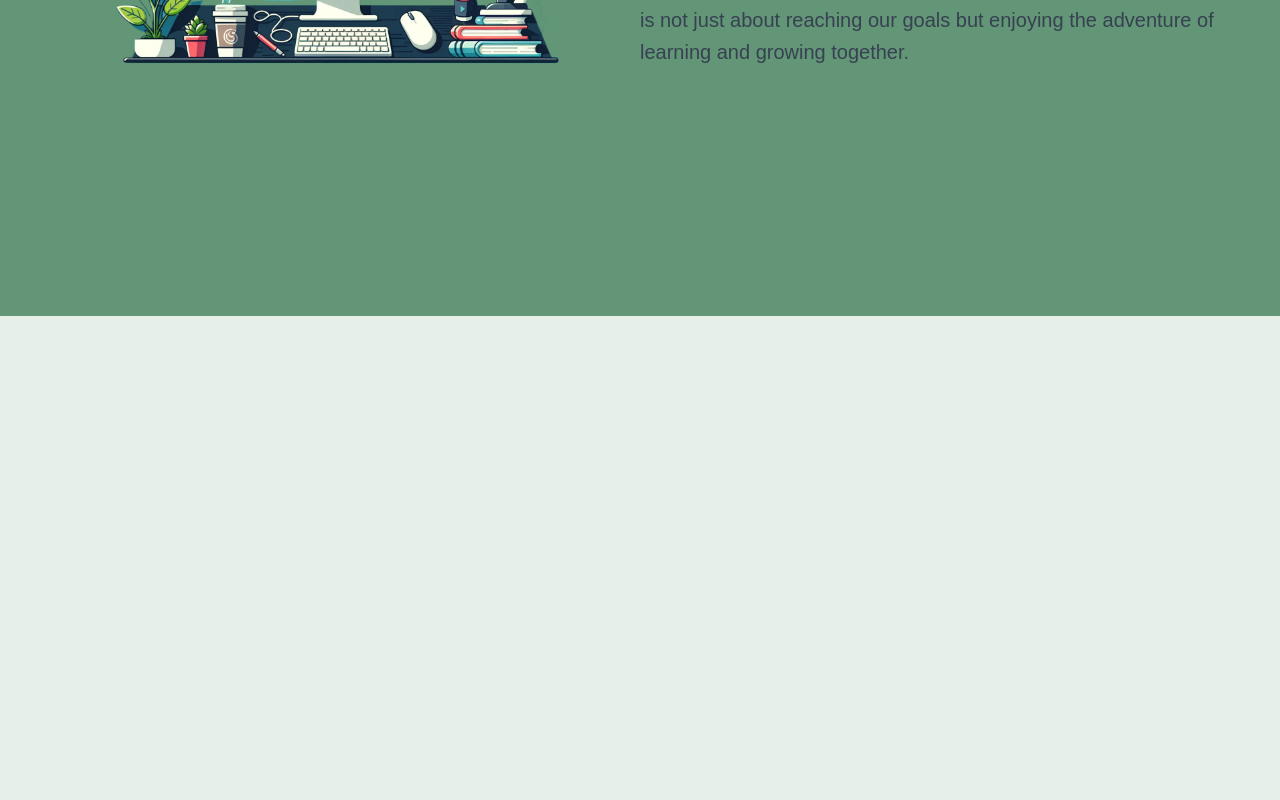
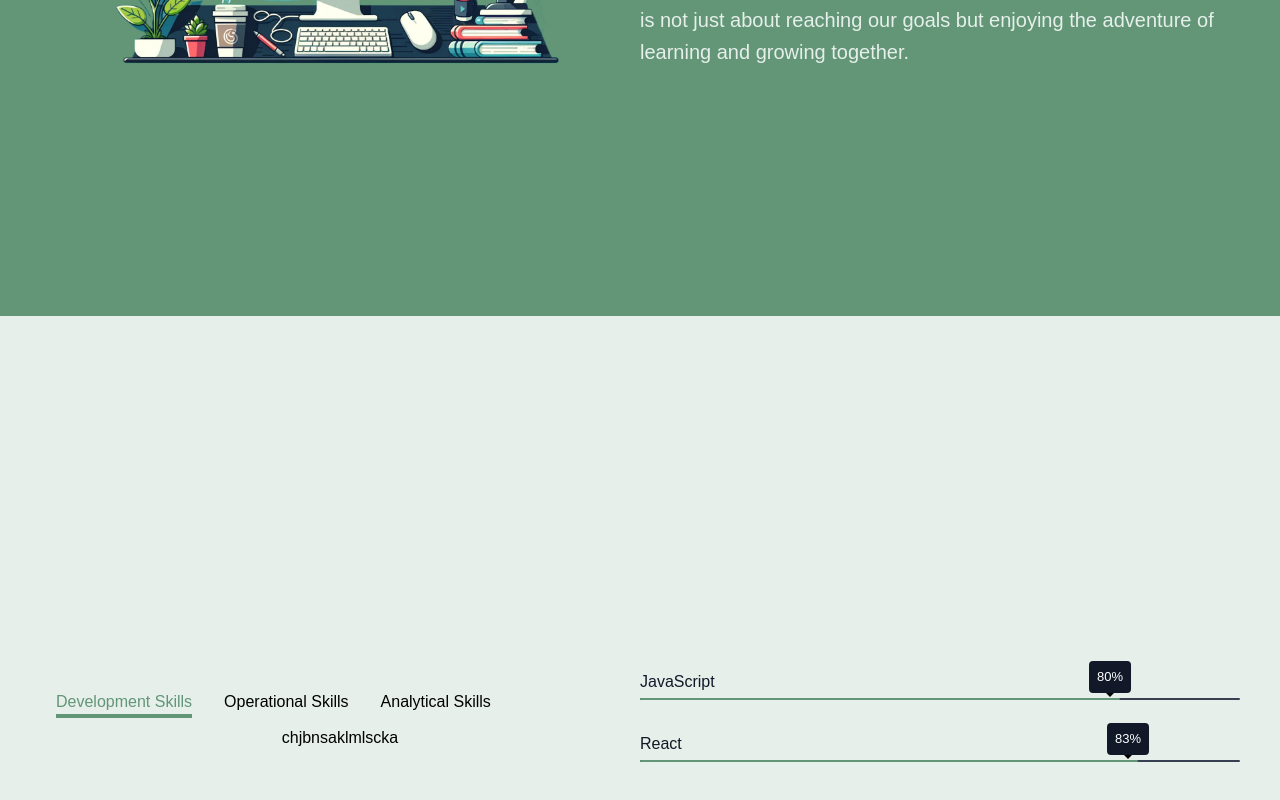
Before and after one commit to naveenjothi/portfolio, a Nuxt app: page / in a window 1280 px wide. Shown: the part 1284-2084 px from the top of the page. Before the commit the page ends 1600 px from the top, so only its background shows below. Built offline with nearby package versions, Linux system fonts and the light colour scheme.

Commit message:
Added Key facts section

```diff
--- a/components/home/about.vue
+++ b/components/home/about.vue
@@ -15,10 +15,10 @@
       </div>
       <!-- Right section for content -->
       <div class="md:flex-1 text-center md:text-left py-4 md:py-0">
-        <h1 class="text-2xl font-bold text-gray-900">
+        <h1 class="text-2xl font-bold text-[#e6efea]">
           Hi, I'm Naveen Jothi. Nice to meet you.
         </h1>
-        <h2 class="text-lg md:text-xl text-gray-700 font-medium mt-4">
+        <h2 class="text-lg md:text-xl text-[#e6efea] font-medium mt-4">
           Just over 3.5 years ago, I embarked on a journey in software
           engineering, focusing on crafting web applications that are both
           high-performing and cost-effective. Leading a team diverse and
--- /dev/null
+++ b/components/home/keyfacts.vue
@@ -0,0 +1,84 @@
+<template>
+  <div
+    data-aos="fade-up"
+    data-aos-duration="3000"
+    class="min-h-screen w-full px-4 md:px-10 flex flex-col md:flex-row items-center justify-center"
+  >
+    <div class="flex flex-col md:flex-row items-center justify-center w-full">
+      <!-- Tabs -->
+      <div class="w-1/2">
+        <ul class="flex flex-wrap justify-center md:justify-start">
+          <li
+            v-for="tab in tabs"
+            :key="tab.label"
+            class="mx-4 my-2 cursor-pointer"
+            :class="{
+              'text-primary border-b-4 border-primary': activeTab === tab.label,
+            }"
+            @click="activeTab = tab.label"
+          >
+            {{ tab.label }}
+          </li>
+        </ul>
+        <span v-if="tabData?.content" class="text-left">
+          {{ tabData?.content }}
+        </span>
+      </div>
+
+      <!-- Content -->
+      <div class="md:flex-1 text-center md:text-left py-4 md:py-0">
+        <!-- Content for Development Skills tab -->
+        <div v-if="activeTab === tabs[0].label">
+          <UiProgress :skills="developmentSkills" />
+        </div>
+        <div v-if="activeTab === tabs[1].label">
+          <UiProgress :skills="developmentSkills" />
+        </div>
+        <div v-if="activeTab === tabs[2].label">
+          <UiProgress :skills="developmentSkills" />
+        </div>
+        <!-- Add similar blocks for other tabs -->
+      </div>
+    </div>
+  </div>
+</template>
+
+<script setup lang="ts">
+import { ref } from "vue";
+
+const developmentSkills = ref([
+  { name: "JavaScript", level: 80 },
+  { name: "React", level: 95 },
+]);
+
+const tabs = ref([
+  {
+    label: "Development Skills",
+    content: "chjbnsaklmlscka",
+  },
+  {
+    label: "Operational Skills",
+    content: "",
+  },
+  {
+    label: "Analytical Skills",
+    content: "",
+  },
+]);
+
+const activeTab = ref<string>(tabs.value[0].label);
+
+const tabData = computed(() =>
+  tabs.value.find((x) => x.label == activeTab.value)
+);
+</script>
+
+<style scoped>
+/* Add any additional styles or overrides here */
+/* Ensure mobile responsiveness */
+@media (max-width: 768px) {
+  .flex-col.md\:flex-row {
+    flex-direction: column;
+  }
+}
+</style>
--- /dev/null
+++ b/components/ui/progress.vue
@@ -0,0 +1,123 @@
+<template>
+  <div class="text-gray-900">
+    <div
+      v-for="(skill, idx) in skills"
+      :key="skill.name"
+      class="my-8 relative"
+      :ref="`skillRef${idx}`"
+    >
+      <div class="flex justify-between mb-1">
+        <span>{{ skill.name }}</span>
+      </div>
+
+      <div class="bg-gray-700 h-0.5 w-full rounded relative">
+        <transition name="progress">
+          <div
+            class="h-0.5 rounded bg-[#629677] absolute top-0 left-0"
+            :style="{ width: `${animatedLevel[skill.name]}%` }"
+          ></div>
+        </transition>
+        <div
+          class="tooltip-wrapper"
+          :style="{ left: `calc(${animatedLevel[skill.name]}% - 10px)` }"
+        >
+          <div class="tooltip-tail"></div>
+          <div
+            class="tooltip-arrow bg-gray-900 text-white text-xs rounded py-1 px-2"
+          >
+            {{ animatedLevel[skill.name] }}%
+          </div>
+        </div>
+      </div>
+    </div>
+  </div>
+</template>
+
+<script setup lang="ts">
+interface ISkills {
+  name: string;
+  level: number;
+}
+
+const animatedLevel = ref<{ [key: string]: number }>({});
+const scrolledPercentage = ref<number[]>([]);
+const skillRefs = ref<HTMLElement[]>([]);
+
+const props = defineProps({
+  skills: {
+    type: Array<ISkills>,
+    required: true,
+  },
+});
+
+const { skills } = toRefs(props);
+
+onMounted(() => {
+  animateSkills();
+  observeSkills();
+});
+
+function animateSkills() {
+  skills.value.forEach((skill) => {
+    let currentLevel = 0;
+    const interval = setInterval(() => {
+      currentLevel++;
+      animatedLevel.value[skill.name] = currentLevel;
+      if (currentLevel >= skill.level) {
+        clearInterval(interval);
+      }
+    }, 60); // adjust the animation speed as needed
+  });
+}
+
+function observeSkills() {
+  const observer = new IntersectionObserver((entries) => {
+    entries.forEach((entry, index) => {
+      if (entry.isIntersecting) {
+        const scrolled = Math.min(entry.intersectionRatio * 100, 100);
+        scrolledPercentage.value[index] = Math.round(scrolled);
+      }
+    });
+  });
+
+  skillRefs.value.forEach((ref) => {
+    observer.observe(ref);
+  });
+}
+</script>
+
+<style scoped lang="scss">
+.width-enter-active,
+.width-leave-active {
+  transition: width 0.5s ease-in-out;
+}
+
+.width-enter,
+.width-leave-to {
+  width: 0;
+}
+
+.tooltip-tail {
+  width: 0;
+  height: 0;
+  border-left: 4px solid transparent;
+  border-right: 4px solid transparent;
+  border-top: 4px solid #000;
+  position: absolute;
+  bottom: 100%;
+  right: 50%;
+  transform: translateX(50%);
+}
+
+.tooltip-wrapper {
+  position: absolute;
+  top: -1px;
+}
+
+.tooltip-arrow {
+  position: absolute;
+  bottom: calc(100% + 4px);
+  right: 50%;
+  transform: translateX(50%);
+}
+</style>
--- a/pages/index.vue
+++ b/pages/index.vue
@@ -1,6 +1,7 @@
 <template>
   <HomeJumbotron />
   <HomeAbout />
+  <HomeKeyfacts />
 </template>
 <script setup lang="ts">
 definePageMeta({
--- a/tailwind.config.ts
+++ b/tailwind.config.ts
@@ -21,7 +21,8 @@ export default <Partial<Config>>{
   theme: {
     extend: {
       colors: {
-        primary: colors.green,
+        primary: "#629677",
+        secondary: "#e6efea",
       },
     },
     fontSize: {
```
